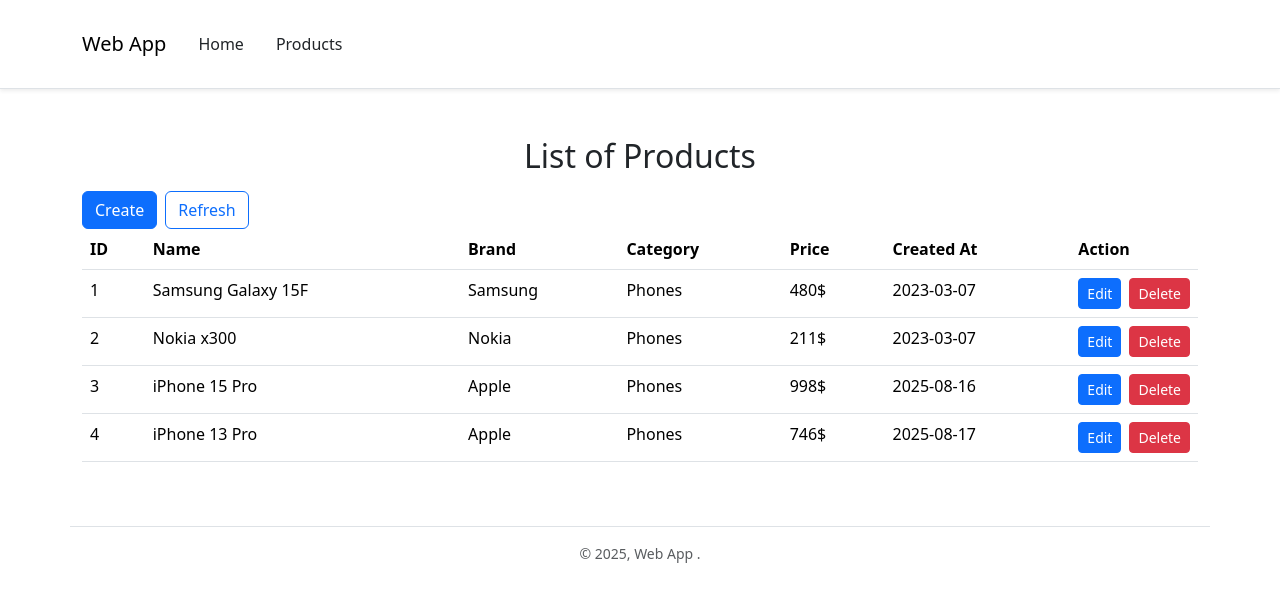
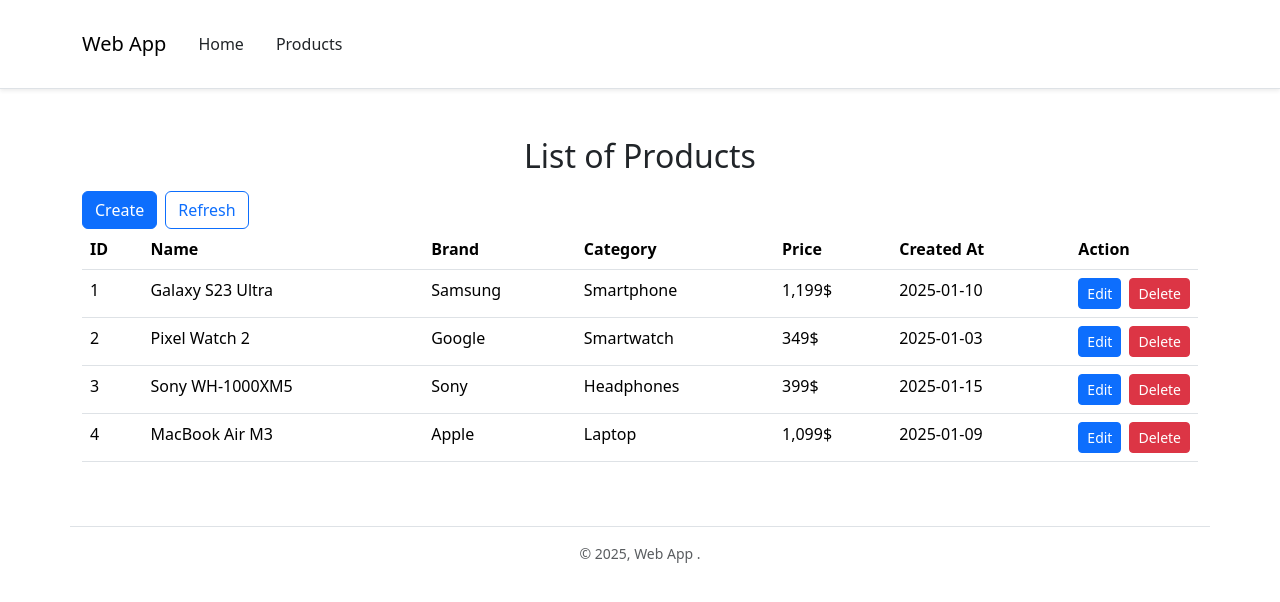
Before and after one commit to HagerAlaa1/Web-App-crud-operation, a React (Vite) app: page /Products in a window 1280 px wide. Shown: the top 602 px of the page. Built offline with nearby package versions, Linux system fonts and the light colour scheme.

Commit message:
update initial product data with new entries and details

```diff
--- a/src/Pages/Products.tsx
+++ b/src/Pages/Products.tsx
@@ -4,39 +4,39 @@
 // Initial data
 export const InitialProducts = [
   {
-      "name": "Samsung Galaxy 15F",
+      "name": "Galaxy S23 Ultra",
       "brand": "Samsung",
-      "category": "Phones",
-      "price": "480",
+      "category": "Smartphone",
+      "price": "1,199",
       "description": "SmartPhone",
-      "createdAt": "2023-03-07",
+      "createdAt": "2025-01-10",
       "id": 1
     },
     {
-      "name": "Nokia x300",
-      "brand": "Nokia",
-      "category": "Phones",
-      "price": "211",
-      "description": "Red Color",
-      "createdAt": "2023-03-07",
+      "name": "Pixel Watch 2",
+      "brand": "Google",
+      "category": "Smartwatch",
+      "price": "349",
+      "description": "Smartwatch",
+      "createdAt": "2025-01-03",
       "id": 2
     },
     {
-      "name": "iPhone 15 Pro",
-      "brand": "Apple",
-      "category": "Phones",
-      "price": "998",
-      "description": "newest edition",
-      "createdAt": "2025-08-16",
+      "name": "Sony WH-1000XM5",
+      "brand": "Sony",
+      "category": "Headphones",
+      "price": "399",
+      "description": "Headphones",
+      "createdAt": "2025-01-15",
       "id": 3
     },
     {
-      "name": "iPhone 13 Pro",
+      "name": "MacBook Air M3",
       "brand": "Apple",
-      "category": "Phones",
-      "price": "746",
-      "description": "iphone 13 pro",
-      "createdAt": "2025-08-17",
+      "category": "Laptop",
+      "price": "1,099",
+      "description": "Laptop",
+      "createdAt": "2025-01-09",
       "id": 4
     }
 
```
